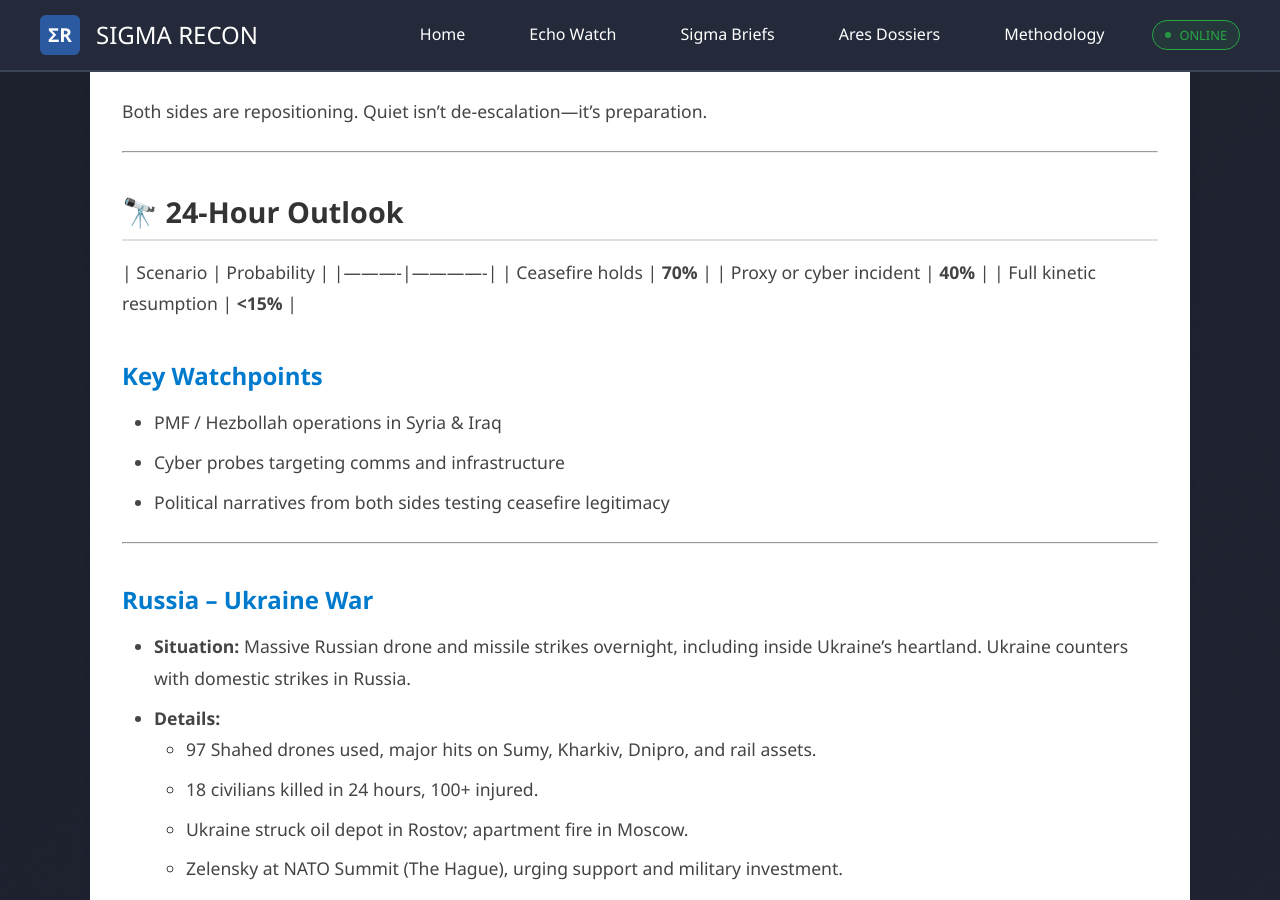
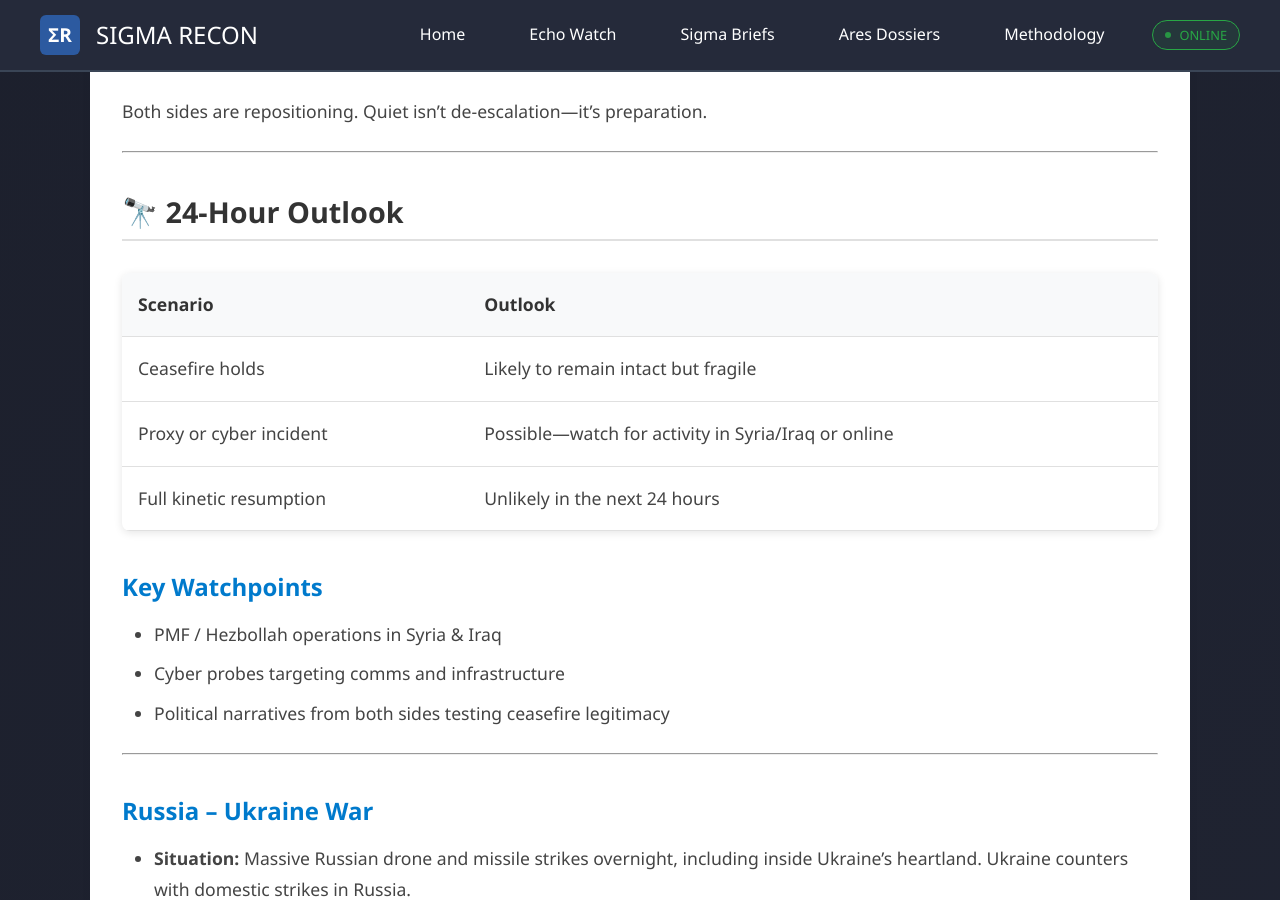
Before and after one commit to Monster52/SIGMA_Recon, a Jekyll site: the page built from _posts/2025-06-25-echo.md, in a window 1280 px wide and 900 px high, scrolled down 2118 px. Built offline with Jekyll 4.4.1, drawn with Linux system fonts in a browser that asks for light colours.

Commit message:
Fixing table

```diff
--- a/_posts/2025-06-25-echo.md
+++ b/_posts/2025-06-25-echo.md
@@ -60,11 +60,12 @@ Both sides are repositioning. Quiet isn’t de-escalation—it’s preparation.
 ---
 
 ## 🔭 24-Hour Outlook
-| Scenario | Probability |
-|----------|-------------|
-| Ceasefire holds | **70%** |
-| Proxy or cyber incident | **40%** |
-| Full kinetic resumption | **<15%** |
+
+| Scenario                  | Outlook                                   |
+|---------------------------|-------------------------------------------|
+| Ceasefire holds           | Likely to remain intact but fragile       |
+| Proxy or cyber incident   | Possible—watch for activity in Syria/Iraq or online |
+| Full kinetic resumption   | Unlikely in the next 24 hours             |
 
 ### Key Watchpoints
 - PMF / Hezbollah operations in Syria & Iraq
```
